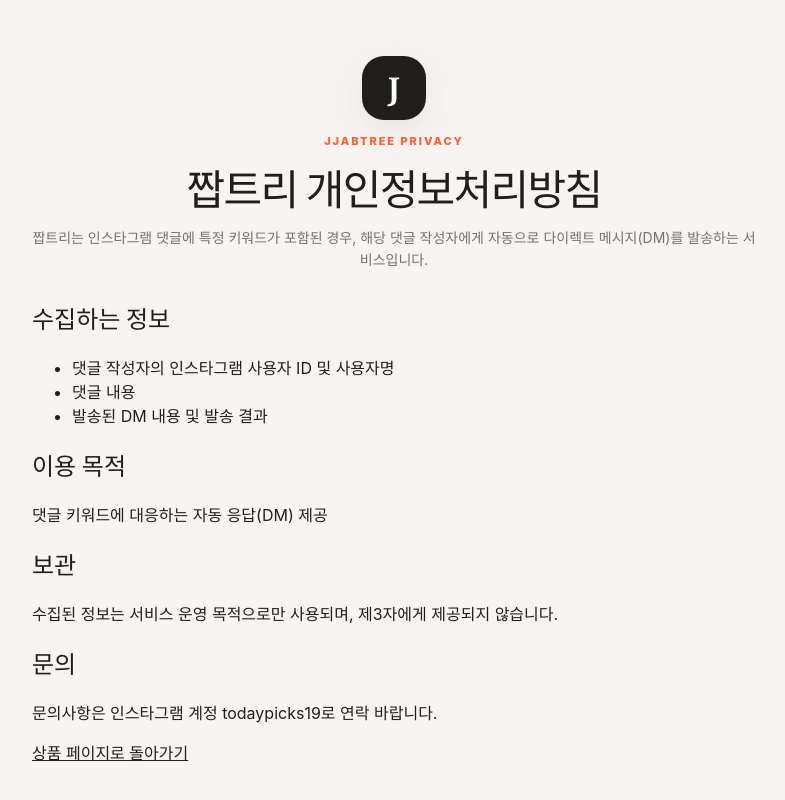
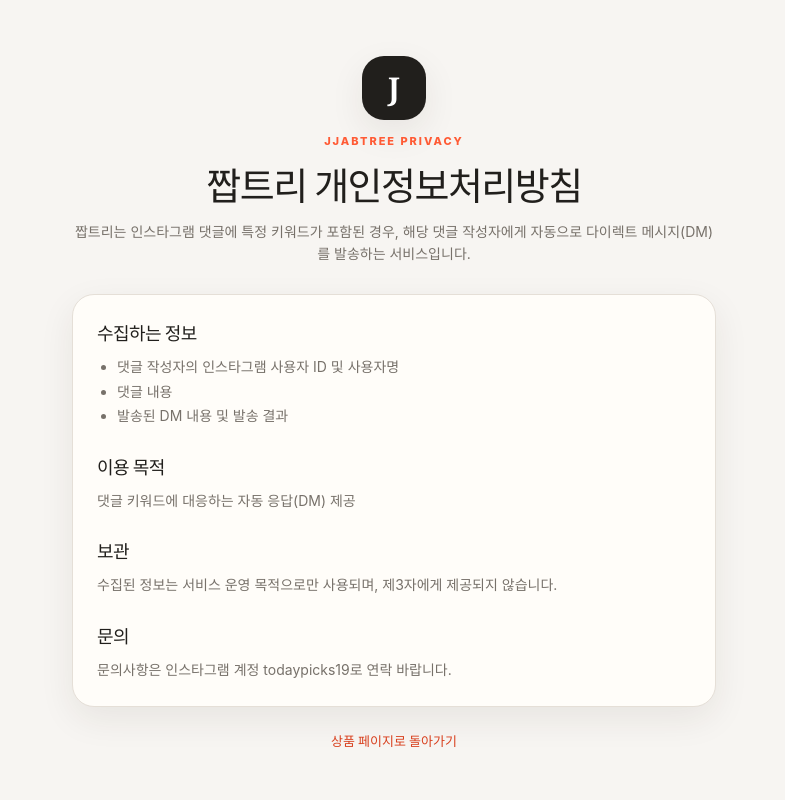
Before and after one commit to dreamev5031/jjabtree, a React (Vite) app in the folder frontend/: page /privacy in a window 1280 px wide. Shown: the whole page, without its empty margins (246-1031 px from the left). Built offline with nearby package versions, Linux system fonts and the light colour scheme; no server answers.

Commit message:
Style privacy policy page

```diff
--- a/frontend/src/styles.css
+++ b/frontend/src/styles.css
@@ -37,6 +37,15 @@
 .product-copy strong { min-height: 42px; font-size: 15px; line-height: 1.35; letter-spacing: -0.02em; }
 .product-copy > span { font-size: 12px; font-weight: 750; color: var(--accent-dark); }
 .public-footer { margin-top: 28px; text-align: center; font-size: 11px; color: #aaa39a; }
+
+.privacy-shell { width: min(100%, 680px); }
+.privacy-header h1 { font-size: clamp(27px, 7vw, 38px); }
+.privacy-card { display: grid; gap: 24px; padding: 24px; background: var(--paper); border: 1px solid var(--line); border-radius: 22px; box-shadow: var(--shadow); }
+.privacy-card section { display: grid; gap: 10px; }
+.privacy-card h2 { margin: 0; font-size: 18px; letter-spacing: -0.03em; }
+.privacy-card p, .privacy-card ul { margin: 0; color: var(--muted); font-size: 14px; line-height: 1.75; }
+.privacy-card ul { padding-left: 20px; }
+.privacy-back-link { display: block; width: fit-content; margin: 24px auto 0; color: var(--accent-dark); font-size: 13px; font-weight: 750; text-decoration: none; }
 
 .loading { display: flex; align-items: center; justify-content: center; gap: 10px; padding: 32px; color: var(--muted); }
 .spinner { width: 18px; height: 18px; border: 2px solid var(--line); border-top-color: var(--accent); border-radius: 50%; animation: spin .8s linear infinite; }
```
